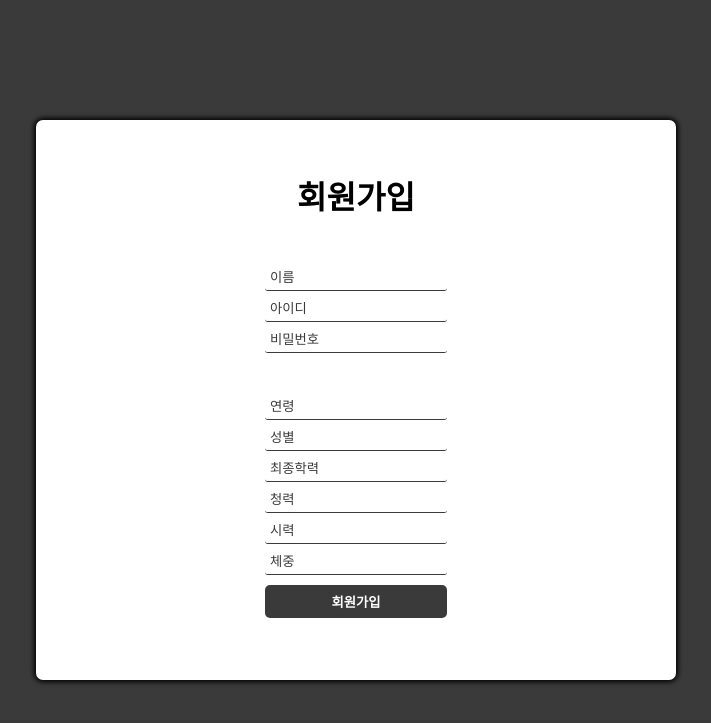
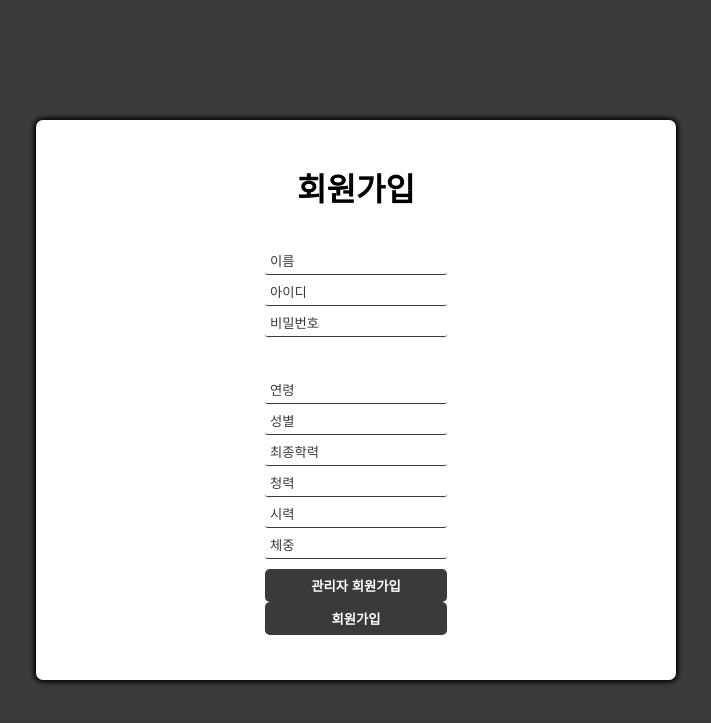
Before and after one commit to Tesssssssssy/Python_Flask-WEB-Doosan, a Flask app: page /register in a window 1280 px wide. Shown: the top 723 px of the page, without its empty margins (284-995 px from the left). Run offline with Flask 2, Linux system fonts and the light colour scheme.

Commit message:
정보 일력+2회원가입

```diff
--- a/templates/register.html
+++ b/templates/register.html
@@ -21,6 +21,7 @@
       <input type="text" name="청력" id="name-field" class="login-form-field" placeholder="청력">
       <input type="text" name="시력" id="name-field" class="login-form-field" placeholder="시력">
       <input type="text" name="체중" id="name-field" class="login-form-field" placeholder="체중">
+      <input type="submit" value="관리자 회원가입" id="login-form-submit">
       <input type="submit" value="회원가입" id="login-form-submit">
     </form>
 
```
